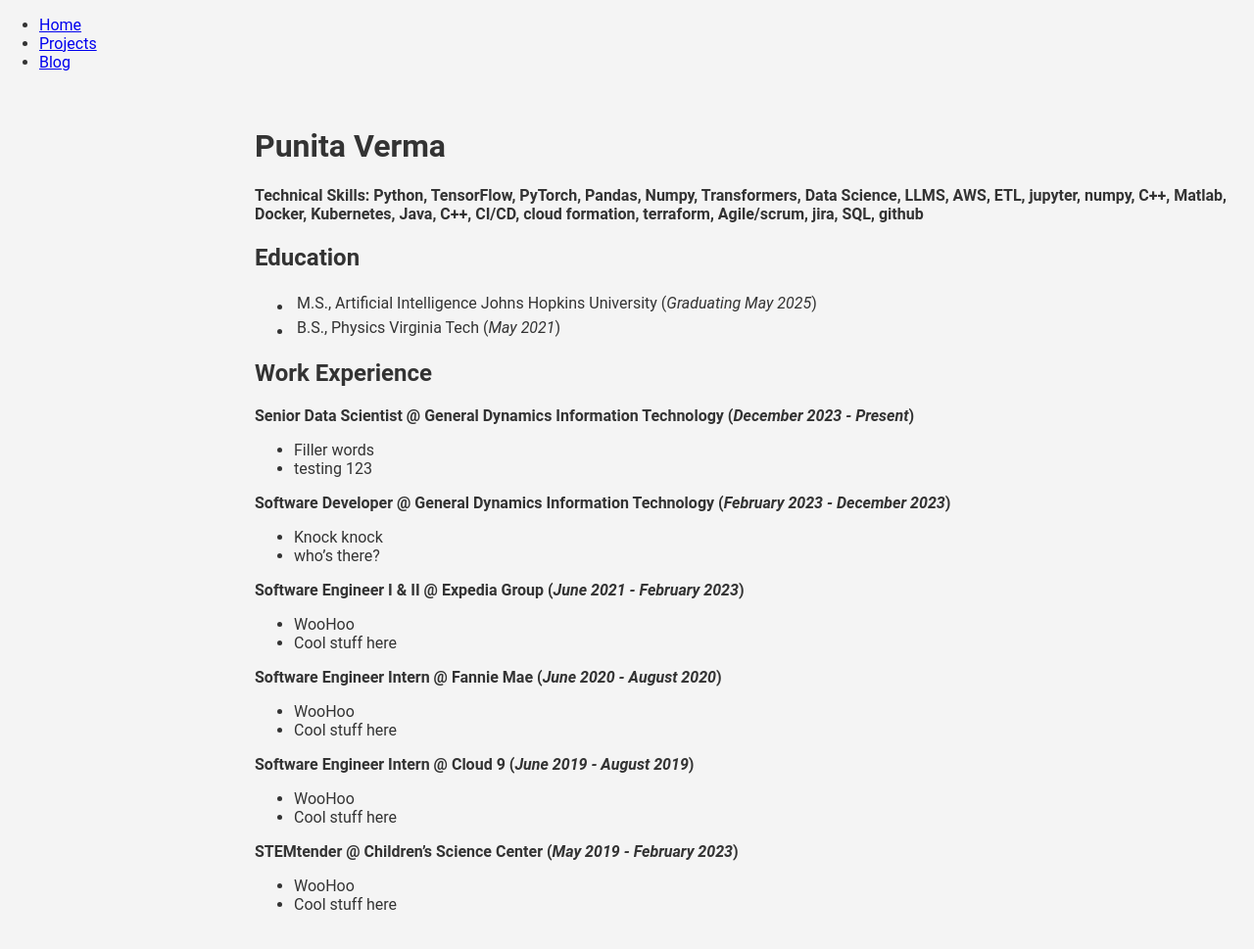
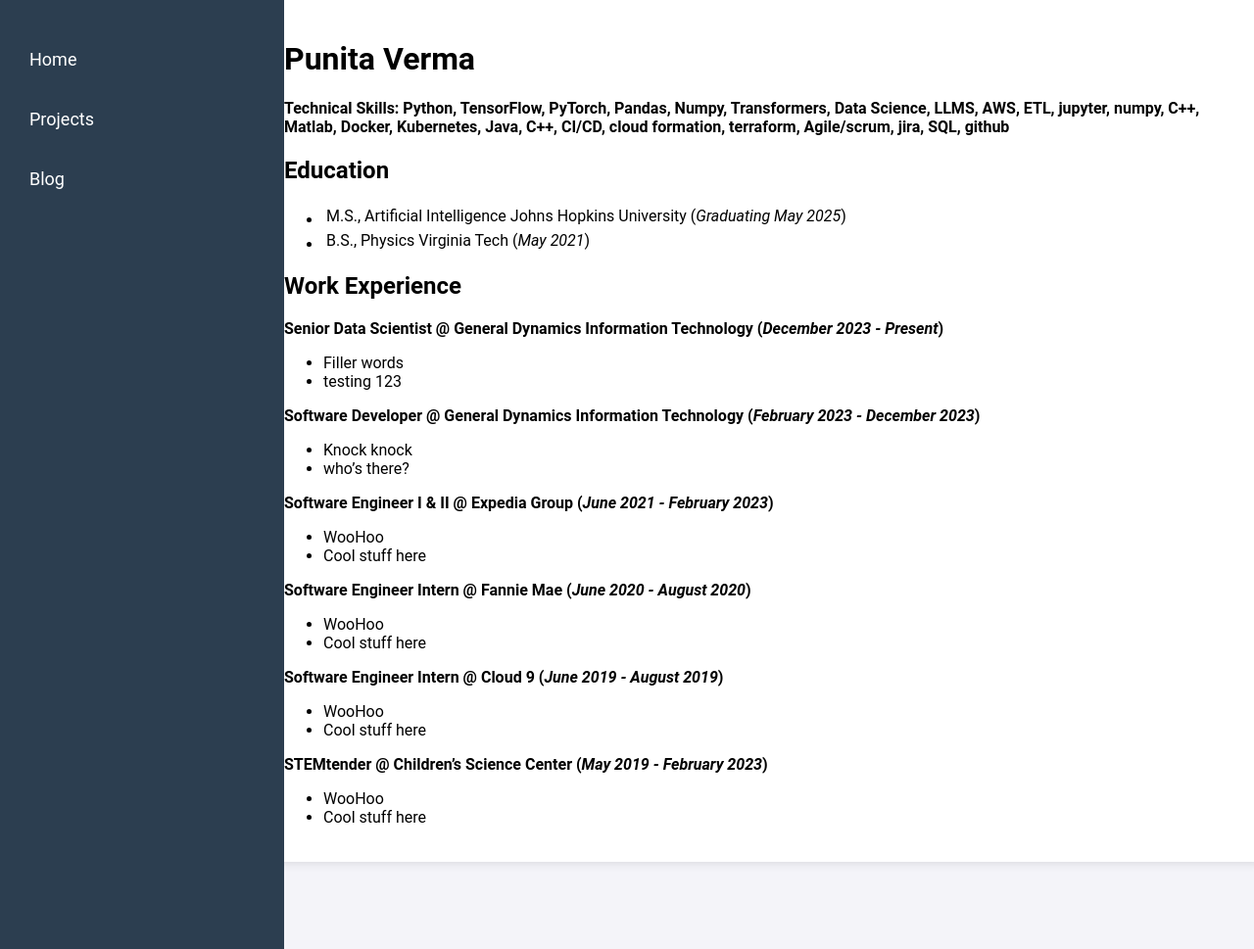
Before and after one commit to p9verma/punitaverma.github-io, a Jekyll site: the page built from index.md, in a window 1280 px wide and 969 px high. Shown: the whole window at 98% size. Built offline with Jekyll 4.4.1, drawn with Linux system fonts in a browser that asks for light colours; our own code applies the rules of GitHub Pages for plain Markdown files.

Commit message:
add style

```diff
--- a/assets/main.css
+++ b/assets/main.css
@@ -1,65 +1,79 @@
+/* General Styling */
 body {
     font-family: 'Roboto', sans-serif;
+    background-color: #f4f4f9;
     margin: 0;
     padding: 0;
-    background-color: #f4f4f4;
-    color: #333;
+    display: flex;
+    justify-content: space-between;
 }
 
-.sidenav {
-    height: 100%;
-    width: 220px;
-    background-color: #f7f9fc; /* Light pastel background */
+/* Sidebar Styling */
+.sidebar {
+    width: 250px;
+    background-color: #2c3e50;
+    height: 100vh;
+    padding: 20px;
     position: fixed;
     top: 0;
     left: 0;
-    padding-top: 20px;
-    border-radius: 10px;
-    box-shadow: 2px 0 5px rgba(0, 0, 0, 0.1);
-    transition: all 0.3s ease;
 }
 
-.sidenav a {
-    padding: 12px 20px;
-    margin: 10px 15px;
-    display: block;
-    font-family: 'Roboto', sans-serif; /* Sans-serif modern font */
-    font-size: 16px;
-    color: #636e72; /* Light grey text */
-    background-color: #ffffff;
-    text-decoration: none;
-    border-radius: 8px;
-    transition: background-color 0.3s ease, color 0.3s ease;
-    box-shadow: 0 2px 5px rgba(0, 0, 0, 0.05);
+.sidebar ul {
+    list-style: none;
+    padding: 0;
 }
 
-.sidenav a:hover {
-    background-color: #dfe6e9; /* Light hover effect */
-    color: #2d3436; /* Darker hover text */
+.sidebar ul li {
+    margin: 20px 0;
 }
 
-.sidenav a.active {
-    background-color: #b2bec3; /* Active link background */
-    color: #2d3436;
+.sidebar ul li a {
+    text-decoration: none;
+    color: white;
+    font-size: 18px;
+    display: block;
+    padding: 10px;
+    transition: background-color 0.3s ease;
 }
 
-.main-content {
-    margin-left: 240px;
-    padding: 20px;
+.sidebar ul li a:hover {
+    background-color: #1abc9c;
+    border-radius: 5px;
 }
 
-@media (max-width: 768px) {
-    .sidenav {
-        width: 100px;
-    }
+/* Main Content Styling */
+.main-content {
+    margin-left: 270px;
+    padding: 20px;
+    background-color: white;
+    border-radius: 8px;
+    box-shadow: 0 2px 10px rgba(0, 0, 0, 0.1);
+    width: calc(100% - 300px);
+}
 
-    .sidenav a {
-        font-size: 16px;
-        text-align: center;
-        padding: 10px;
-    }
+/* Blog Section Styling */
+.blog-post {
+    margin-bottom: 40px;
+}
 
-    .main-content {
-        margin-left: 100px;
-    }
+.blog-post h2 {
+    font-size: 28px;
+    margin-bottom: 10px;
+    color: #2c3e50;
 }
+
+.blog-post p {
+    font-size: 16px;
+    color: #7f8c8d;
+}
+
+.blog-post a {
+    text-decoration: none;
+    color: #1abc9c;
+    font-weight: bold;
+}
+
+.blog-post a:hover {
+    text-decoration: underline;
+}
```
